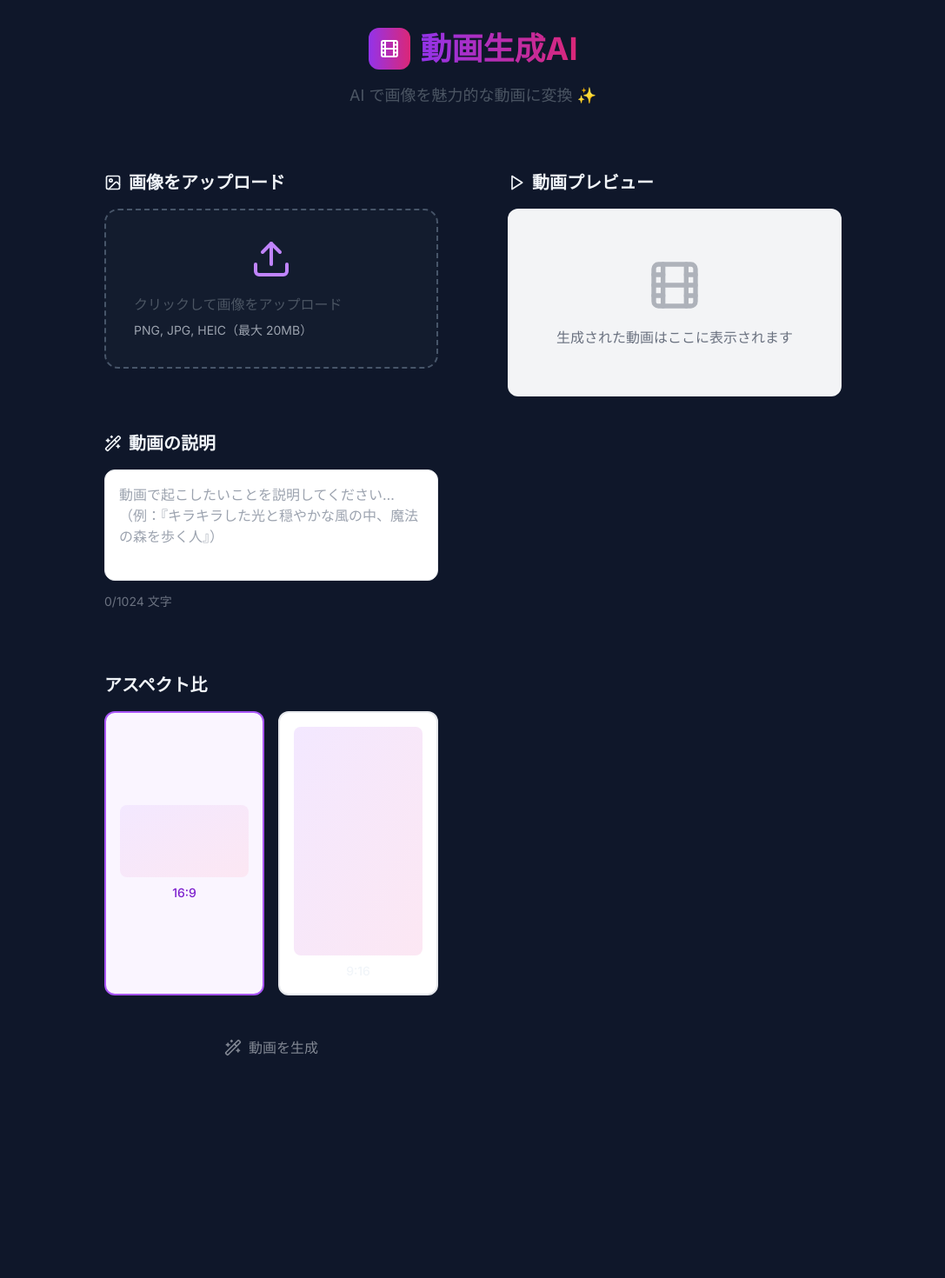
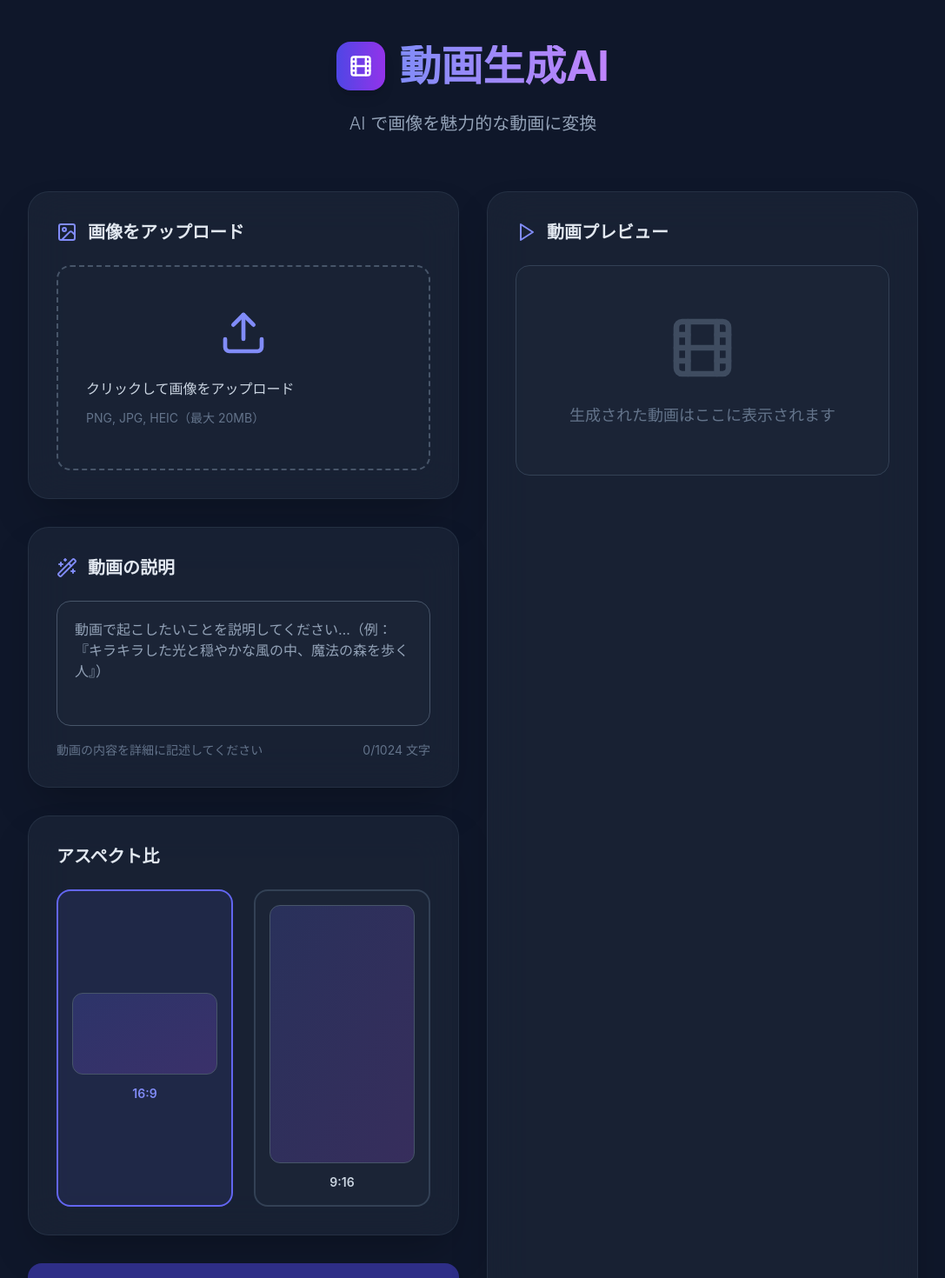
Before and after one commit to usagi917/veoapp, a Next.js app: page / in a window 1280 px wide. Shown: the top 1470 px of the page at 87% size, without its empty margins (96-1183 px from the left). Before the commit the page ends 1253 px from the top, so only its background shows below. Built offline with nearby package versions, Linux system fonts and the light colour scheme.

Commit message:
v１完成

```diff
--- a/next.config.js
+++ b/next.config.js
@@ -1,8 +1,5 @@
 /** @type {import('next').NextConfig} */
 const nextConfig = {
-  experimental: {
-    appDir: true,
-  },
   images: {
     domains: ['localhost'],
   },
--- a/src/app/api/generate-video/route.ts
+++ b/src/app/api/generate-video/route.ts
@@ -1,4 +1,5 @@
 import { GoogleGenAI } from '@google/genai'
+export const dynamic = 'force-dynamic'
 import type { NextRequest } from 'next/server'
 import { NextResponse } from 'next/server'
 
--- a/src/app/api/placeholder-video/route.ts
+++ b/src/app/api/placeholder-video/route.ts
@@ -1,5 +1,6 @@
 import type { NextRequest } from 'next/server'
 import { NextResponse } from 'next/server'
+export const dynamic = 'force-dynamic'
 
 export async function GET(_request: NextRequest) {
   try {
--- a/src/app/layout.tsx
+++ b/src/app/layout.tsx
@@ -1,9 +1,6 @@
 import type { Metadata } from 'next'
-import { Inter } from 'next/font/google'
 import './globals.css'
 import { Toaster } from 'react-hot-toast'
-
-const inter = Inter({ subsets: ['latin'] })
 
 export const metadata: Metadata = {
   title: 'Veo 動画ジェネレーター',
@@ -17,7 +14,7 @@ export default function RootLayout({
 }) {
   return (
     <html lang="ja">
-      <body className={inter.className}>
+      <body className="antialiased">
         {children}
         <Toaster
           position="top-right"
--- a/src/app/page.tsx
+++ b/src/app/page.tsx
@@ -147,7 +147,11 @@ export default function Home() {
       updateStepStatus('generation', 'completed')
       updateStepStatus('complete', 'completed')
 
-      setGeneratedVideo(data.videoUrl)
+      // リモート URL は同一オリジンのプロキシ経由に変換（再生/シーク/ダウンロードの安定化）
+      const finalUrl = data.videoUrl && /^https?:\/\//i.test(data.videoUrl)
+        ? `/api/video-proxy?url=${encodeURIComponent(data.videoUrl)}`
+        : data.videoUrl
+      setGeneratedVideo(finalUrl)
       setGeneratedMime(data.mimeType ?? inferMimeFromUrl(data.videoUrl))
       toast.success('動画の生成が完了しました 🎉')
 
@@ -161,23 +165,44 @@ export default function Home() {
     }
   }
 
-  const downloadVideo = () => {
+  const downloadVideo = async () => {
     if (!generatedVideo) return
 
+    const filename = `veo-generated-video-${Date.now()}.mp4`
     const link = document.createElement('a')
-    link.href = generatedVideo
-    link.download = `veo-generated-video-${Date.now()}.mp4`
-    document.body.appendChild(link)
-    link.click()
-    document.body.removeChild(link)
-    toast.success('動画のダウンロードを開始しました 📥')
+
+    try {
+      if (generatedVideo.startsWith('data:')) {
+        // data URL は一部ブラウザで download 属性が効かないため Blob 化
+        const res = await fetch(generatedVideo)
+        const blob = await res.blob()
+        const url = URL.createObjectURL(blob)
+        link.href = url
+        link.download = filename
+        document.body.appendChild(link)
+        link.click()
+        document.body.removeChild(link)
+        setTimeout(() => URL.revokeObjectURL(url), 0)
+      } else {
+        // プロキシ経由で Content-Disposition: attachment を強制
+        const url = `${generatedVideo}${generatedVideo.includes('?') ? '&' : '?'}download=1&filename=${encodeURIComponent(filename)}`
+        link.href = url
+        link.download = filename
+        document.body.appendChild(link)
+        link.click()
+        document.body.removeChild(link)
+      }
+      toast.success('動画のダウンロードを開始しました 📥')
+    } catch {
+      toast.error('動画のダウンロードに失敗しました')
+    }
   }
 
   useEffect(() => {
     // 新しい動画がセットされたら、準備状態をリセット
     setVideoReady(false)
     setVideoError(null)
-  }, [])
+  }, [generatedVideo])
 
   const resetForm = () => {
     setSelectedImage(null)
@@ -191,61 +216,61 @@ export default function Home() {
   }
 
   return (
-    <div className="min-h-screen py-8 px-4">
-      <div className="max-w-4xl mx-auto">
+    <div className="min-h-screen py-12 px-6">
+      <div className="max-w-5xl mx-auto">
         {/* Header */}
-        <div className="text-center mb-12">
-          <div className="flex items-center justify-center gap-3 mb-4">
-            <div className="w-12 h-12 bg-gradient-to-r from-purple-600 to-pink-600 rounded-xl flex items-center justify-center">
-              <Film className="w-6 h-6 text-white" />
+        <div className="text-center mb-16">
+          <div className="flex items-center justify-center gap-4 mb-6">
+            <div className="w-14 h-14 bg-gradient-to-r from-indigo-600 to-purple-600 rounded-2xl flex items-center justify-center shadow-lg">
+              <Film className="w-7 h-7 text-white" />
             </div>
-            <h1 className="text-4xl font-bold bg-gradient-to-r from-purple-600 to-pink-600 bg-clip-text text-transparent">
+            <h1 className="text-5xl font-bold bg-gradient-to-r from-indigo-400 to-purple-400 bg-clip-text text-transparent">
               動画生成AI
             </h1>
           </div>
-          <p className="text-gray-600 text-lg">
-            AI で画像を魅力的な動画に変換 ✨
+          <p className="text-slate-400 text-xl font-light">
+            AI で画像を魅力的な動画に変換
           </p>
         </div>
 
         {/* Progress Steps */}
         {(selectedImage || isGenerating) && (
-          <div className="glass-card p-6 mb-8">
+          <div className="modern-card p-8 mb-12">
             <div className="flex items-center justify-between">
               {steps.map((step, index) => (
                 <div key={step.id} className="flex items-center">
-                  <div className={`flex items-center justify-center w-10 h-10 rounded-full border-2 transition-all duration-300 ${
+                  <div className={`progress-step ${
                     step.status === 'completed'
-                      ? 'bg-green-500 border-green-500 text-white'
+                      ? 'step-completed'
                       : step.status === 'active'
-                      ? 'bg-purple-500 border-purple-500 text-white animate-pulse'
+                      ? 'step-active animate-pulse'
                       : step.status === 'error'
-                      ? 'bg-red-500 border-red-500 text-white'
-                      : 'bg-gray-100 border-gray-300 text-gray-500'
+                      ? 'step-error'
+                      : 'step-pending'
                   }`}>
                     {step.status === 'active' ? (
-                      <Loader2 className="w-4 h-4 animate-spin" />
+                      <Loader2 className="w-5 h-5 animate-spin" />
                     ) : step.status === 'completed' ? (
-                      <span>✓</span>
+                      <span className="text-sm">✓</span>
                     ) : step.status === 'error' ? (
-                      <span>✗</span>
+                      <span className="text-sm">✗</span>
                     ) : (
-                      <span>{index + 1}</span>
+                      <span className="text-sm font-medium">{index + 1}</span>
                     )}
                   </div>
-                  <span className={`ml-2 text-sm font-medium ${
-                    step.status === 'completed' ? 'text-green-600' :
-                    step.status === 'active' ? 'text-purple-600' :
-                    step.status === 'error' ? 'text-red-600' :
-                    'text-gray-500'
+                  <span className={`ml-3 text-sm font-medium ${
+                    step.status === 'completed' ? 'text-emerald-400' :
+                    step.status === 'active' ? 'text-indigo-400' :
+                    step.status === 'error' ? 'text-red-400' :
+                    'text-slate-500'
                   }`}>
                     {step.label}
                   </span>
                   {index < steps.length - 1 && (
-                    <div className={`w-16 h-0.5 mx-4 ${
+                    <div className={`w-20 h-0.5 mx-6 rounded-full transition-all duration-300 ${
                       steps[index + 1].status === 'completed' || steps[index + 1].status === 'active'
-                        ? 'bg-purple-500'
-                        : 'bg-gray-300'
+                        ? 'bg-gradient-to-r from-indigo-500 to-purple-500'
+                        : 'bg-slate-700'
                     }`} />
                   )}
                 </div>
@@ -256,11 +281,11 @@ export default function Home() {
 
         <div className="grid lg:grid-cols-2 gap-8">
           {/* Input Section */}
-          <div className="space-y-6">
+          <div className="space-y-8">
             {/* Image Upload */}
-            <div className="glass-card p-6">
-              <h2 className="text-xl font-semibold mb-4 flex items-center gap-2">
-                <ImageIcon className="w-5 h-5" />
+            <div className="modern-card p-8">
+              <h2 className="text-xl font-semibold mb-6 flex items-center gap-3 text-slate-200">
+                <ImageIcon className="w-6 h-6 text-indigo-400" />
                 画像をアップロード
               </h2>
 
@@ -289,7 +314,7 @@ export default function Home() {
                 {selectedImage ? (
                   (/\.(heic|heif)$/i.test(selectedImage.name) || selectedImage.type === 'image/heic' || selectedImage.type === 'image/heif') ? (
                     <div className="relative text-center">
-                      <div className="max-h-64 mx-auto rounded-lg shadow-lg bg-gray-50 p-6 text-gray-600">
+                      <div className="max-h-64 mx-auto rounded-2xl shadow-lg bg-slate-700/50 p-8 text-slate-300">
                         このブラウザでは HEIC プレビューに対応していませんが、
                         画像はアップロードされています。
                       </div>
@@ -308,7 +333,7 @@ export default function Home() {
                             resetForm()
                           }
                         }}
-                        className="absolute top-2 right-2 bg-red-500 text-white rounded-full w-6 h-6 flex items-center justify-center text-sm hover:bg-red-600 cursor-pointer"
+                        className="absolute top-3 right-3 bg-red-500 text-white rounded-full w-8 h-8 flex items-center justify-center text-sm hover:bg-red-600 cursor-pointer shadow-lg transition-all duration-200"
                         aria-label="画像を削除"
                       >
                         ×
@@ -321,7 +346,7 @@ export default function Home() {
                       <img
                         src={imagePreview}
                         alt="アップロードプレビュー"
-                        className="max-h-64 mx-auto rounded-lg shadow-lg"
+                        className="max-h-64 mx-auto rounded-2xl shadow-2xl"
                       />
                       {/** biome-ignore lint/a11y/useSemanticElements: reset form button */}
                       <div
@@ -338,66 +363,67 @@ export default function Home() {
                             resetForm()
                           }
                         }}
-                        className="absolute top-2 right-2 bg-red-500 text-white rounded-full w-6 h-6 flex items-center justify-center text-sm hover:bg-red-600 cursor-pointer"
+                        className="absolute top-3 right-3 bg-red-500 text-white rounded-full w-8 h-8 flex items-center justify-center text-sm hover:bg-red-600 cursor-pointer shadow-lg transition-all duration-200"
                         aria-label="画像を削除"
                       >
                         ×
                       </div>
                     </div>
                   ) : (
-                    <div>
-                      <Upload className="w-12 h-12 mx-auto mb-4 text-purple-400" />
-                      <p className="text-gray-600 mb-2">クリックして画像をアップロード</p>
-                      <p className="text-sm text-gray-400">PNG, JPG, HEIC（最大 20MB）</p>
+                    <div className="py-4">
+                      <Upload className="w-14 h-14 mx-auto mb-6 text-indigo-400" />
+                      <p className="text-slate-300 mb-3 font-medium">クリックして画像をアップロード</p>
+                      <p className="text-sm text-slate-500">PNG, JPG, HEIC（最大 20MB）</p>
                     </div>
                   )
                 ) : (
-                  <div>
-                    <Upload className="w-12 h-12 mx-auto mb-4 text-purple-400" />
-                    <p className="text-gray-600 mb-2">クリックして画像をアップロード</p>
-                    <p className="text-sm text-gray-400">PNG, JPG, HEIC（最大 20MB）</p>
+                  <div className="py-4">
+                    <Upload className="w-14 h-14 mx-auto mb-6 text-indigo-400" />
+                    <p className="text-slate-300 mb-3 font-medium">クリックして画像をアップロード</p>
+                    <p className="text-sm text-slate-500">PNG, JPG, HEIC（最大 20MB）</p>
                   </div>
                 )}
               </div>
             </div>
 
             {/* Text Prompt */}
-            <div className="glass-card p-6">
-              <h2 className="text-xl font-semibold mb-4 flex items-center gap-2">
-                <Wand2 className="w-5 h-5" />
+            <div className="modern-card p-8">
+              <h2 className="text-xl font-semibold mb-6 flex items-center gap-3 text-slate-200">
+                <Wand2 className="w-6 h-6 text-indigo-400" />
                 動画の説明
               </h2>
               <textarea
                 value={prompt}
                 onChange={(e) => setPrompt(e.target.value)}
                 placeholder="動画で起こしたいことを説明してください…（例：『キラキラした光と穏やかな風の中、魔法の森を歩く人』）"
-                className="w-full h-32 p-4 border border-gray-200 rounded-xl focus:ring-2 focus:ring-purple-500 focus:border-transparent resize-none"
+                className="w-full h-36 p-5 bg-slate-800/50 border border-slate-600 rounded-2xl focus:ring-2 focus:ring-indigo-500 focus:border-indigo-500 resize-none text-slate-100 placeholder-slate-400 transition-all duration-300"
                 disabled={isGenerating}
               />
-              <div className="mt-2 text-sm text-gray-500">
-                {prompt.length}/1024 文字
+              <div className="mt-3 text-sm text-slate-500 flex justify-between">
+                <span>動画の内容を詳細に記述してください</span>
+                <span>{prompt.length}/1024 文字</span>
               </div>
             </div>
 
             {/* Aspect Ratio */}
-            <div className="glass-card p-6">
-              <h2 className="text-xl font-semibold mb-4">アスペクト比</h2>
-              <div className="grid grid-cols-2 gap-4">
+            <div className="modern-card p-8">
+              <h2 className="text-xl font-semibold mb-6 text-slate-200">アスペクト比</h2>
+              <div className="grid grid-cols-2 gap-6">
                 {(['16:9', '9:16'] as AspectRatio[]).map((ratio) => (
                   <button
                     key={ratio}
                     type="button"
                     onClick={() => setAspectRatio(ratio)}
                     disabled={isGenerating}
-                    className={`p-4 rounded-xl border-2 transition-all duration-200 ${
+                    className={`aspect-ratio-selector ${
                       aspectRatio === ratio
-                        ? 'border-purple-500 bg-purple-50 text-purple-700'
-                        : 'border-gray-200 hover:border-gray-300 bg-white'
-                    } ${isGenerating ? 'opacity-50 cursor-not-allowed' : 'cursor-pointer'}`}
+                        ? 'aspect-ratio-active'
+                        : 'aspect-ratio-inactive'
+                    } ${isGenerating ? 'opacity-50 cursor-not-allowed' : ''}`}
                     aria-label={`アスペクト比 ${ratio} を選択`}
                   >
-                    <div className={`w-full ${ratio === '16:9' ? 'aspect-video' : 'aspect-[9/16]'} bg-gradient-to-br from-purple-100 to-pink-100 rounded-lg mb-2`} />
-                    <div className="text-sm font-medium">{ratio}</div>
+                    <div className={`w-full ${ratio === '16:9' ? 'aspect-video' : 'aspect-[9/16]'} bg-gradient-to-br from-indigo-500/20 to-purple-500/20 rounded-xl mb-3 border border-slate-600`} />
+                    <div className="text-sm font-semibold">{ratio}</div>
                   </button>
                 ))}
               </div>
@@ -408,20 +434,20 @@ export default function Home() {
               type="button"
               onClick={generateVideo}
               disabled={!selectedImage || !prompt.trim() || isGenerating}
-              className={`w-full gradient-button ${
+              className={`w-full primary-button text-lg font-semibold py-4 ${
                 (!selectedImage || !prompt.trim() || isGenerating)
-                  ? 'opacity-50 cursor-not-allowed transform-none'
-                  : ''
+                  ? 'opacity-50 cursor-not-allowed'
+                  : 'hover:scale-[1.02] active:scale-[0.98]'
               }`}
             >
               {isGenerating ? (
-                <div className="flex items-center justify-center gap-2">
-                  <Loader2 className="w-5 h-5 animate-spin" />
+                <div className="flex items-center justify-center gap-3">
+                  <Loader2 className="w-6 h-6 animate-spin" />
                   動画を生成中...
                 </div>
               ) : (
-                <div className="flex items-center justify-center gap-2">
-                  <Wand2 className="w-5 h-5" />
+                <div className="flex items-center justify-center gap-3">
+                  <Wand2 className="w-6 h-6" />
                   動画を生成
                 </div>
               )}
@@ -429,9 +455,9 @@ export default function Home() {
           </div>
 
           {/* Preview Section */}
-          <div className="glass-card p-6">
-            <h2 className="text-xl font-semibold mb-4 flex items-center gap-2">
-              <Play className="w-5 h-5" />
+          <div className="modern-card p-8">
+            <h2 className="text-xl font-semibold mb-6 flex items-center gap-3 text-slate-200">
+              <Play className="w-6 h-6 text-indigo-400" />
               動画プレビュー
             </h2>
 
@@ -443,7 +469,7 @@ export default function Home() {
                   controls
                   preload="metadata"
                   crossOrigin="anonymous"
-                  className="w-full rounded-xl shadow-lg"
+                  className="w-full rounded-2xl shadow-2xl border border-slate-600"
                   style={{ aspectRatio: aspectRatio === '16:9' ? '16/9' : '9/16' }}
                   onLoadedData={() => setVideoReady(true)}
                   onCanPlay={() => setVideoReady(true)}
@@ -458,10 +484,10 @@ export default function Home() {
                   お使いのブラウザは video タグに対応していません。
                 </video>
                 {videoError && (
-                  <p className="text-sm text-red-600">{videoError}</p>
+                  <p className="text-sm text-red-400 bg-red-500/10 border border-red-500/20 rounded-xl p-3">{videoError}</p>
                 )}
 
-                <div className="flex gap-3">
+                <div className="flex gap-4">
                   <button
                     type="button"
                     onClick={() => {
@@ -477,27 +503,27 @@ export default function Home() {
                       })
                     }}
                     disabled={!videoReady}
-                    className="flex-1 bg-green-500 hover:bg-green-600 text-white font-semibold py-3 px-6 rounded-xl transition-all duration-200 flex items-center justify-center gap-2"
+                    className="flex-1 bg-emerald-600 hover:bg-emerald-500 text-white font-semibold py-4 px-6 rounded-2xl transition-all duration-300 flex items-center justify-center gap-3 shadow-lg hover:shadow-emerald-500/25 disabled:opacity-50 disabled:cursor-not-allowed"
                   >
-                    <Play className="w-4 h-4" />
+                    <Play className="w-5 h-5" />
                     再生
                   </button>
 
                   <button
                     type="button"
                     onClick={downloadVideo}
-                    className="flex-1 bg-blue-500 hover:bg-blue-600 text-white font-semibold py-3 px-6 rounded-xl transition-all duration-200 flex items-center justify-center gap-2"
+                    className="flex-1 bg-blue-600 hover:bg-blue-500 text-white font-semibold py-4 px-6 rounded-2xl transition-all duration-300 flex items-center justify-center gap-3 shadow-lg hover:shadow-blue-500/25"
                   >
-                    <Download className="w-4 h-4" />
+                    <Download className="w-5 h-5" />
                     ダウンロード
                   </button>
                 </div>
               </div>
             ) : (
-              <div className="aspect-video bg-gray-100 rounded-xl flex items-center justify-center">
-                <div className="text-center text-gray-500">
-                  <Film className="w-16 h-16 mx-auto mb-4 opacity-50" />
-                  <p>生成された動画はここに表示されます</p>
+              <div className="aspect-video bg-slate-800/50 border border-slate-700 rounded-2xl flex items-center justify-center">
+                <div className="text-center text-slate-500">
+                  <Film className="w-20 h-20 mx-auto mb-6 opacity-50" />
+                  <p className="text-lg font-medium">生成された動画はここに表示されます</p>
                 </div>
               </div>
             )}
```
Also changed, not shown: src/app/api/generate-video/status/route.ts (+11 -7 lines), src/app/api/video-proxy/route.ts (added, +93 -0 lines), src/app/favicon.ico/route.ts (added, +15 -0 lines), .eslintrc.json (added), src/app/icon.svg (added).
